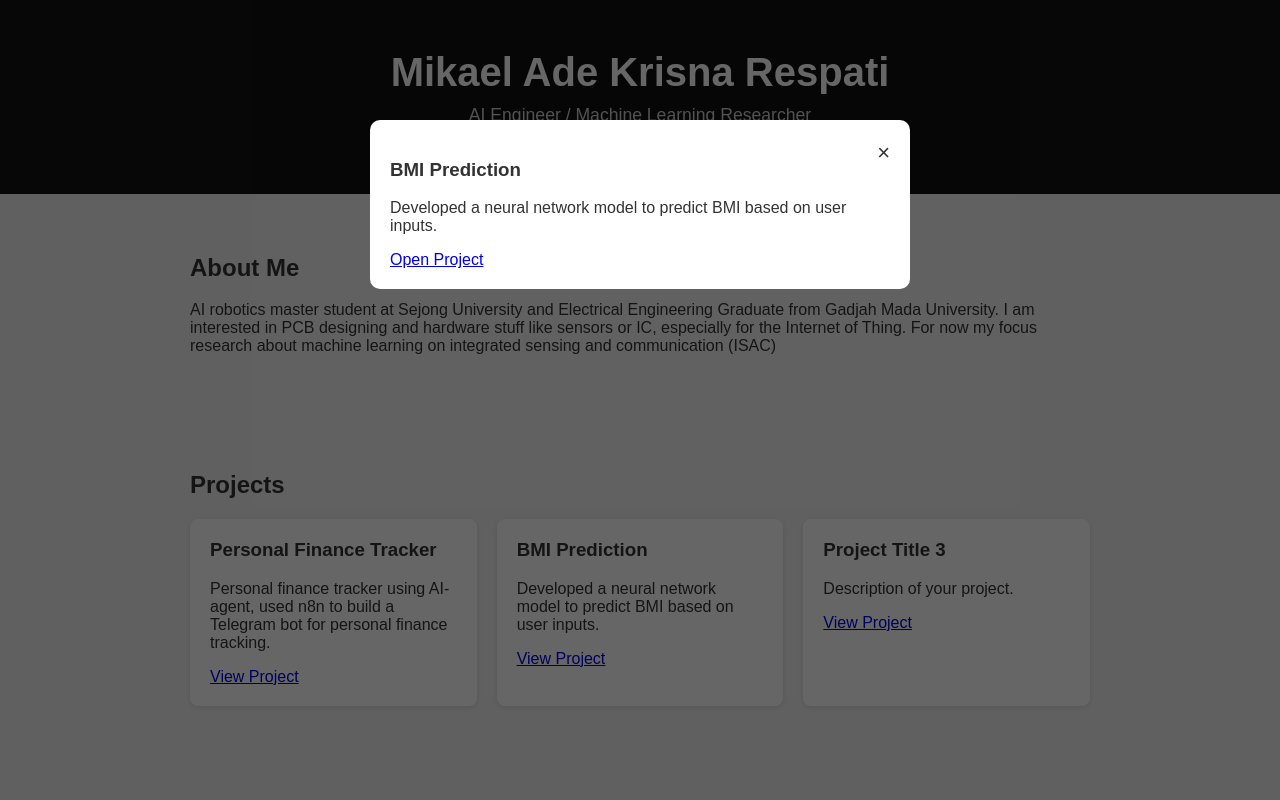
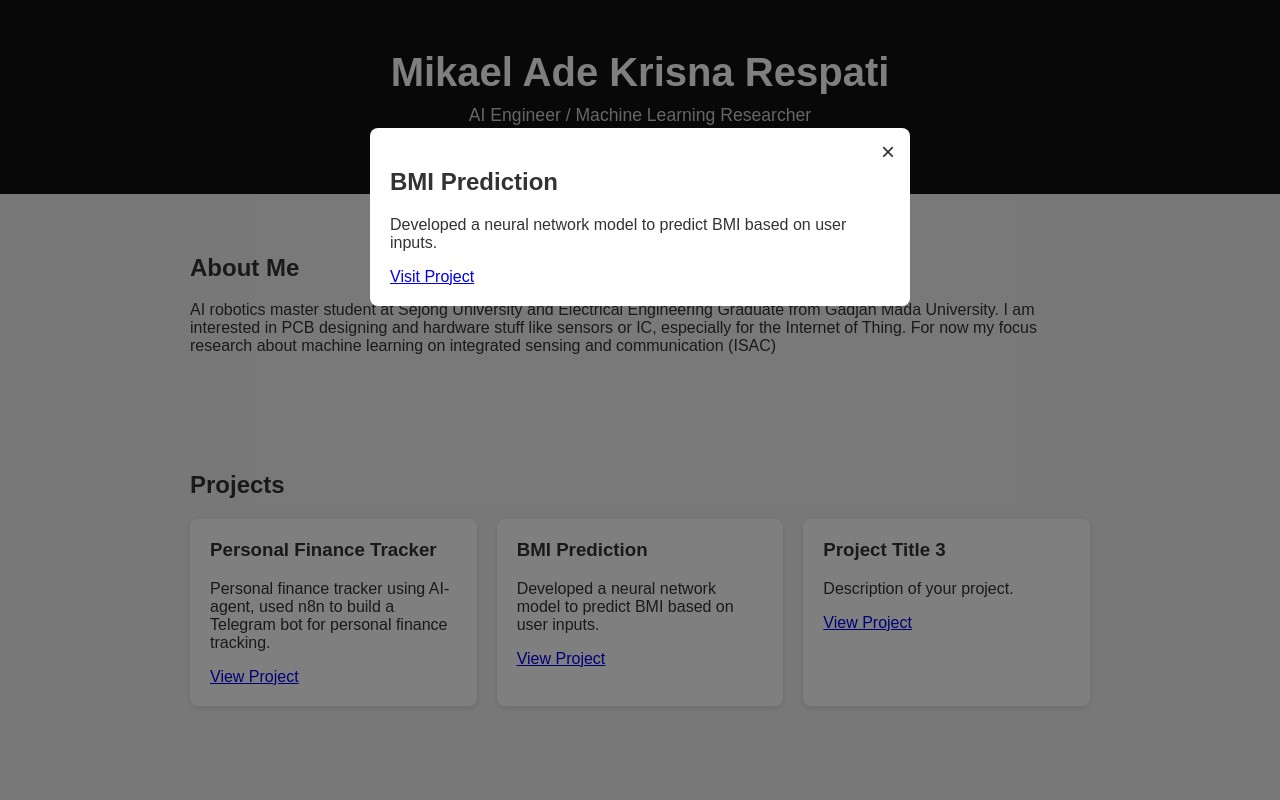
Before and after one commit to mikaelade00/Portofolio, a plain HTML site: page index.html in a window 1280 px wide. Both pictures are taken after a click on the element 639 px from the left and 612 px from the top of the page. Shown: the top 800 px of the page. Drawn offline with Linux system fonts and the light colour scheme.

Commit message:
Changes to be committed: 	modified:   index.html

```diff
--- a/index.html
+++ b/index.html
@@ -88,19 +88,57 @@
   </style>
 </head>
 <script>
-function openProject(title, desc, link) {
-  document.getElementById("modal-title").innerText = title;
-  document.getElementById("modal-description").innerText = desc;
-  document.getElementById("modal-link").href = link;
-  document.getElementById("project-modal").style.display = "block";
+function openProject(title, description, link) {
+  document.getElementById("projectTitle").innerText = title;
+  document.getElementById("projectDesc").innerText = description;
+  document.getElementById("projectLink").href = link;
+  document.getElementById("projectModal").style.display = "block";
 }
 
-document.querySelector(".close").onclick = function() {
-  document.getElementById("project-modal").style.display = "none";
-};
+function closeProject() {
+  document.getElementById("projectModal").style.display = "none";
+}
+
+// Tutup popup kalau klik di luar modal
+window.onclick = function(e) {
+  let modal = document.getElementById("projectModal");
+  if (e.target == modal) modal.style.display = "none";
+}
 </script>
 
 <body>
+  <div id="projectModal" class="modal">
+  <div class="modal-content">
+    <span class="close" onclick="closeProject()">&times;</span>
+    <h2 id="projectTitle"></h2>
+    <p id="projectDesc"></p>
+    <a id="projectLink" href="#" target="_blank">Visit Project</a>
+  </div>
+</div>
+<style>
+.modal {
+  display: none;
+  position: fixed;
+  z-index: 999;
+  left: 0; top: 0;
+  width: 100%; height: 100%;
+  background: rgba(0,0,0,0.5);
+}
+.modal-content {
+  background: white;
+  padding: 20px;
+  width: 50%;
+  margin: 10% auto;
+  border-radius: 8px;
+  position: relative;
+}
+.close {
+  position: absolute;
+  top: 10px; right: 15px;
+  cursor: pointer;
+  font-size: 24px;
+}
+</style>
   <header>
     <h1>Mikael Ade Krisna Respati</h1>
     <p>AI Engineer / Machine Learning Researcher</p>
@@ -158,5 +196,24 @@ document.querySelector(".close").onclick = function() {
   <footer>
     <p>&copy; 2025 Mikael Ade Krisna Respati. All rights reserved.</p>
   </footer>
+  <script>
+function openProject(title, description, link) {
+  document.getElementById("projectTitle").innerText = title;
+  document.getElementById("projectDesc").innerText = description;
+  document.getElementById("projectLink").href = link;
+  document.getElementById("projectModal").style.display = "block";
+}
+
+function closeProject() {
+  document.getElementById("projectModal").style.display = "none";
+}
+
+// Tutup popup kalau klik di luar modal
+window.onclick = function(e) {
+  let modal = document.getElementById("projectModal");
+  if (e.target == modal) modal.style.display = "none";
+}
+</script>
+
 </body>
 </html>
```
